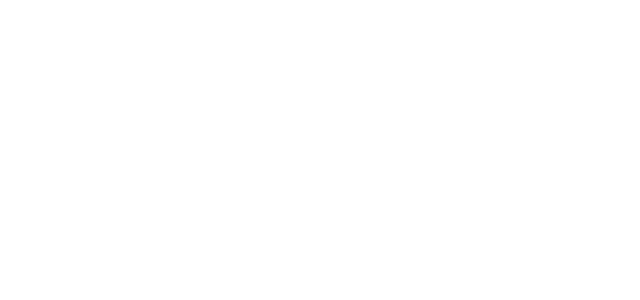
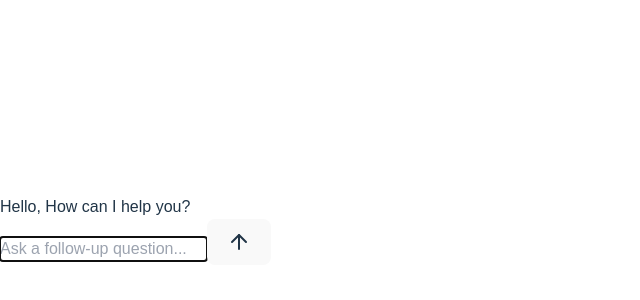
Before and after one commit to HappyRIO/cryptnox-chatbot-fe, a React (Vite) app: page / in a window 1280 px wide. Shown: the part 184-484 px from the top of the page, without its empty margins (0-640 px from the left). Built offline with nearby package versions, Linux system fonts and the light colour scheme.

Commit message:
test:remove button

```diff
--- a/src/pages/Chat.tsx
+++ b/src/pages/Chat.tsx
@@ -1,10 +1,10 @@
 import { useState, useEffect, useRef } from "react";
-import { ArrowUp, X } from "lucide-react";
+import { ArrowUp } from "lucide-react";
 import UserMessage from "../components/userMessage";
 import BotMessage from "../components/botMessage";
 import Thinking from "../components/thinking";
 import logo from "../assets/cryptnox-logo.png";
-import message from "../assets/message.svg"
+// import message from "../assets/message.svg"
 import { Message } from "../types";
 
 function App() {
@@ -13,7 +13,7 @@
     { role: "assistant", content: "Hello, How can I help you?" },
   ]);
   const [thinking, setThinking] = useState(false);
-  const [isChatVisible, setIsChatVisible] = useState<boolean>(false); // State to manage chat visibility
+  // const [isChatVisible, setIsChatVisible] = useState<boolean>(false); // State to manage chat visibility
   const inputRef = useRef<HTMLInputElement>(null);
 
   const handleSubmit = async (e: React.FormEvent) => {
@@ -88,17 +88,17 @@
     console.log("Focus set to input element");
   };
 
-  const toggleChatVisibility = () => {
-    setIsChatVisible((prev) => !prev);
-    const body = document.getElementById("chatbox");
-    if (body) {
-      body.style.width = "50%";  // You can change this to any size
-      body.style.height = "50%"; // You can change this to any size
-    } else {
-      console.error("Element with id 'chatbox' not found.");
-    }
+  // const toggleChatVisibility = () => {
+  //   setIsChatVisible((prev) => !prev);
+  //   const body = document.getElementById("chatbox");
+  //   if (body) {
+  //     body.style.width = "50%";  // You can change this to any size
+  //     body.style.height = "50%"; // You can change this to any size
+  //   } else {
+  //     console.error("Element with id 'chatbox' not found.");
+  //   }
 
-  };
+  // };
 
   useEffect(() => {
     const chatContainer = document.getElementById("chat-container");
@@ -108,8 +108,8 @@
   }, [input, messages]);
 
   return (
-    <div id="chatbot" className="flex flex-col justify-end fixed bottom-4 right-4 max-w-96 h-screen z-50 bg-transparent">
-      {isChatVisible && (
+    <div id="chatbot" className="flex flex-col justify-end fixed bottom-4 right-4 max-w-96 h-screen1 z-50 bg-transparent">
+      {(
         <div className="rounded-lg shadow-[0_0_15px_rgba(0,0,0,0.5)] shadow-black">
           <div
             id="chat-header"
@@ -118,7 +118,7 @@
             <img src={logo} width={150} height={60} alt="logo" />
           </div>
 
-          <div className="flex flex-col rounded-b-lg 1bg-[#b7a58f] bg-green-50 p-2 text-black">
+          <div className="flex flex-col rounded-b-lg bg-green-50 p-2 text-black">
             <div
               id="chat-container"
               className="w-full h-[500px] flex flex-col items-center self-center overflow-y-auto space-y-4"
@@ -167,12 +167,12 @@
           </div>
         </div>
       )}
-      <div
+      {/* <div
         onClick={toggleChatVisibility}
         className="h-14 w-14 m-1 self-end bg-gray-500 hover:bg-gray-800 text-white rounded-full right-0  cursor-pointer flex flex-col justify-center items-center"
       >
         {isChatVisible ? <X className="h-8 w-8"/> : <img src={message} className="h-16 w-16 rounded-full"/>}
-      </div>
+      </div> */}
     </div>
   );
 }
```
